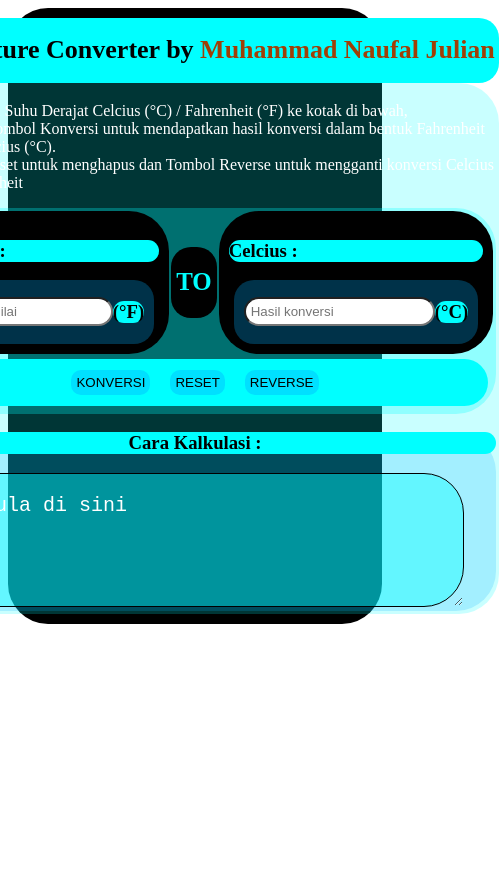
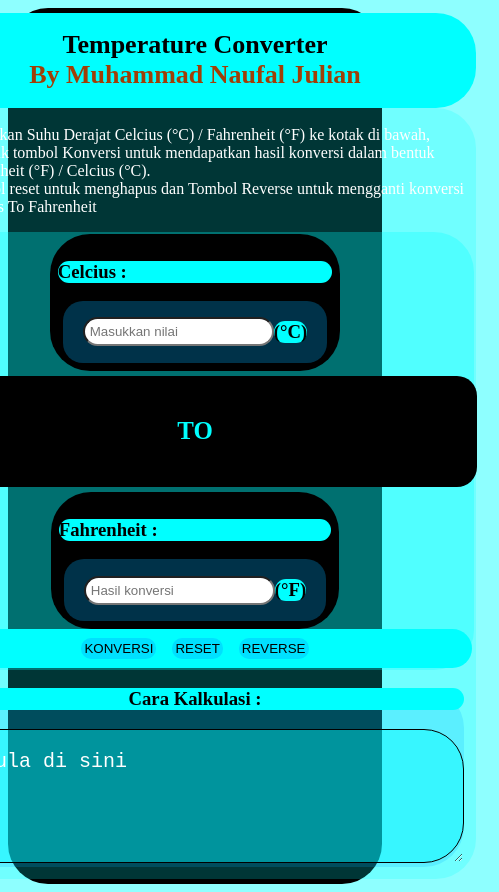
Before and after one commit to revou-fundamental-course/15-apr-24-MuhammadNaufalJulian, a plain HTML site: page index.html in a window 390 px wide. Shown: the whole page, 499 px wide, since content can reach past the window. Before the commit the page ends 844 px from the top, so only its background shows below. Drawn offline with Linux system fonts and the light colour scheme.

Commit message:
Temperature Converter V.1

```diff
--- a/CSS/style.css
+++ b/CSS/style.css
@@ -1,9 +1,12 @@
 /*Ini FILE CSS*/
+body {
+    background-color: rgba(0, 255, 255, 0.445);
+}
 
 main {
     background-color: rgb(0, 0, 0);
     border-radius: 40px;
-    padding: 10px ;
+    padding: 5px ;
     display: grid;
     justify-content: center;
     align-items: center;
@@ -17,7 +20,7 @@ main {
 .main-title {
     text-align: center;
     background-color: aqua;
-    border-radius: 20px;
+    border-radius: 40px;
     padding: 0px;
     font-size: small;
 }
@@ -27,13 +30,13 @@ main {
 }
 
 .main-section {
-    padding: 3px;
+    padding: 2px;
     background-color: rgba(0, 255, 255, 0.212);
     border-radius: 40px;
 }
 
 .container-celcius-fahrenheit{
-    padding: 3px;
+    padding: 2px;
     display: grid;
     flex-direction: column;
     background-color: rgba(0, 255, 255, 0.288);
@@ -41,7 +44,7 @@ main {
 }
 
 .section-celcius, .section-fahrenheit, .section-celcius2, .section-fahrenheit2 {
-    padding: 10px;
+    padding: 8px;
     display: grid;
     background-color: rgb(0, 0, 0);
     border-radius: 40px;
@@ -59,7 +62,7 @@ main {
     align-items: center;
     background-color: rgba(0, 174, 255, 0.288);
     border-radius: 20px;
-    padding: 2px 10px;
+    padding: 1px 20px;
     margin-left: 5px;
     margin-right: 5px;
 }
@@ -92,8 +95,8 @@ input {
 }
 
 button {
-    margin: 10px;
-    padding: 5px;
+    margin: 8px;
+    padding: 3px;
     background-color:rgba(0, 174, 255, 0.384) ;
     border: none;
     border-radius: 10px;
@@ -113,7 +116,7 @@ button:hover {
     border-color: black;
     border: 10px;
     padding: 1px;
-    margin: 5px;
+    margin: 0px;
     border: 10px;
     border-radius: 40px;
 }
@@ -123,6 +126,7 @@ button:hover {
     background-color:rgba(0, 174, 255, 0.192);
     border-radius: 40px;
     padding: 0px;
+    margin: 10px;
 }
 
 .container-area {
@@ -138,3 +142,22 @@ button:hover {
 .hidden {
     display: none !important;
 }
+
+
+/* Responsive layout */
+@media screen and (max-width: 768px) {
+    .container-celcius-fahrenheit {
+        grid-template-columns: 1fr;
+    }
+
+
+    .celcius-fahrenheit,
+    .fahrenheit-celcius {
+        flex-direction: column;
+    }
+
+    .to {
+        width: 100%;
+        margin: 5px 0;
+    }
+}
--- a/index.html
+++ b/index.html
@@ -9,7 +9,7 @@
 <body>
     <main>
         <header class="main-title">
-            <h1>Temperature Converter by <strong>Muhammad Naufal Julian</strong></h1>
+            <h1>Temperature Converter <br><strong>By Muhammad Naufal Julian</strong></h1>
         </header>
 
         <section class="main-section">
@@ -23,7 +23,7 @@
                 </ul>
             </section>
             <section class="container-celcius-fahrenheit">
-                <section class="celcius-fahrenheit hidden" id="celcius-fahrenheit">
+                <section class="celcius-fahrenheit " id="celcius-fahrenheit">
                     <section class="section-celcius">
                         <header>
                             <h3>Celcius :</h3>
@@ -47,7 +47,7 @@
                     </section>
                 </section>
 
-                <section class="fahrenheit-celcius" id="fahrenheit-celcius">
+                <section class="fahrenheit-celcius hidden" id="fahrenheit-celcius">
                     <section class="section-fahrenheit2">
                         <header>
                             <h3>Fahrenheit :</h3>
```
